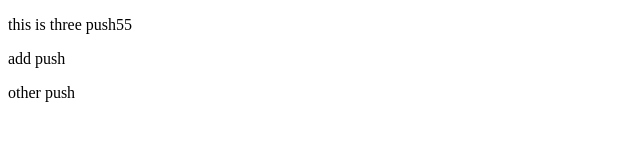
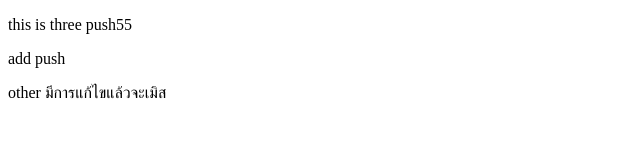
Before and after one commit to ji-noppon/et, a plain HTML site: page index.html in a window 1280 px wide. Shown: the whole page, without its empty margins (0-640 px from the left). Drawn offline with Linux system fonts and the light colour scheme.

Commit message:
otherแก้ไข
ต้องการมารวม

```diff
--- a/index.html
+++ b/index.html
@@ -9,6 +9,6 @@
 <body>
     <p>this is three push55</p>
     <p>add push</p>
-    <p>other push</p>
+    <p>other มีการแก้ไขแล้วจะเมิส</p>
 </body>
 </html>
```
